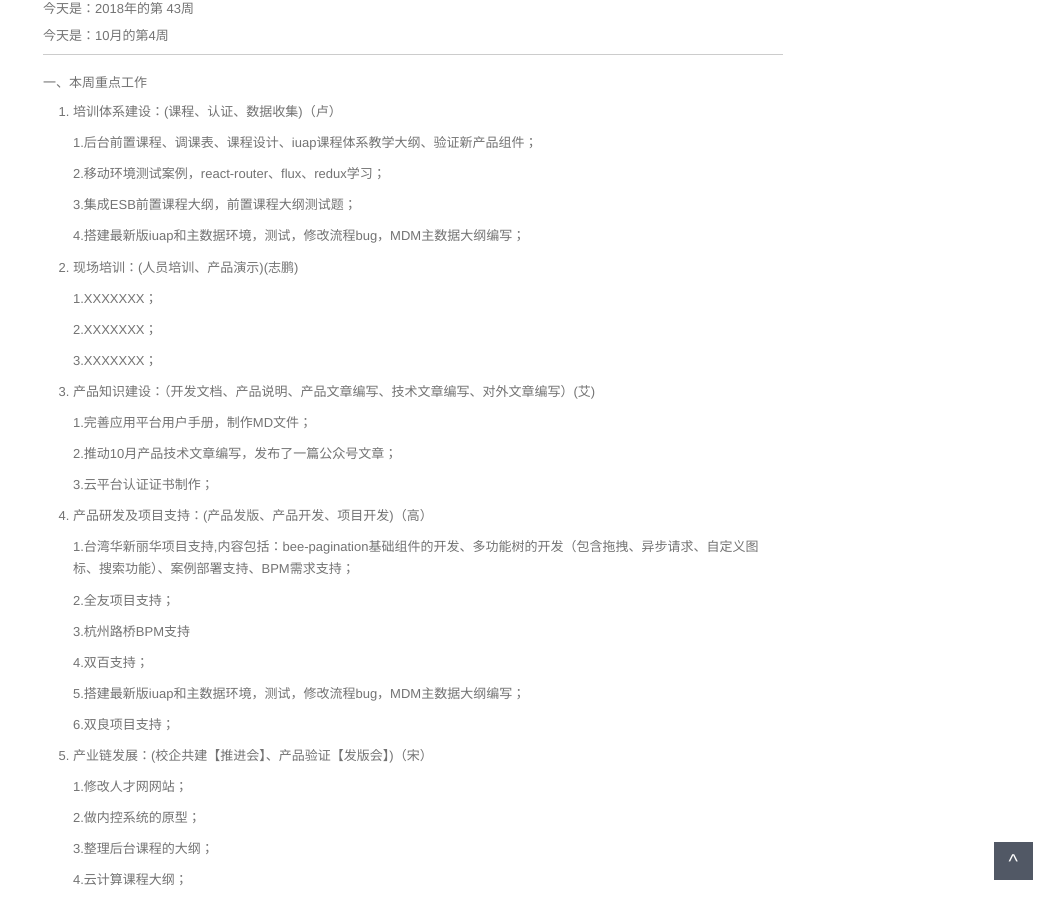
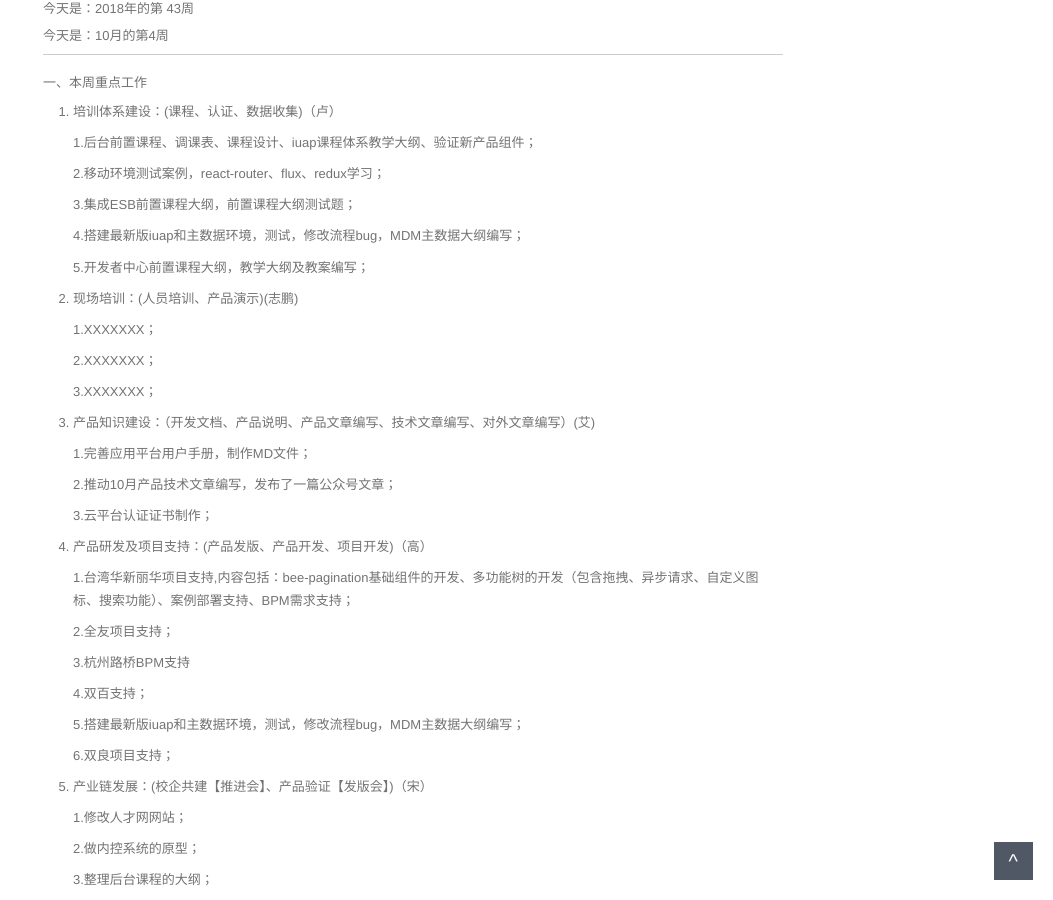
Before and after one commit to walllFlower/blog, a Jekyll site: the page built from _posts/2018-07-17-day_report_cxz.md, in a window 1280 px wide and 900 px high, scrolled down 435 px. Shown: the whole window, without its empty margins (227-1280 px from the left). Built offline with Jekyll 4.4.1, drawn with Linux system fonts in a browser that asks for light colours; comment, search, counter and statistics services are not loaded.

Commit message:
Update 2018-07-17-day_report_cxz.md

```diff
--- a/_posts/2018-07-17-day_report_cxz.md
+++ b/_posts/2018-07-17-day_report_cxz.md
@@ -33,6 +33,8 @@ categories: 技术运营工作周报
     3.集成ESB前置课程大纲，前置课程大纲测试题；
 
     4.搭建最新版iuap和主数据环境，测试，修改流程bug，MDM主数据大纲编写；
+
+    5.开发者中心前置课程大纲，教学大纲及教案编写；
 
 2. 现场培训：(人员培训、产品演示)(志鹏)
 
```
